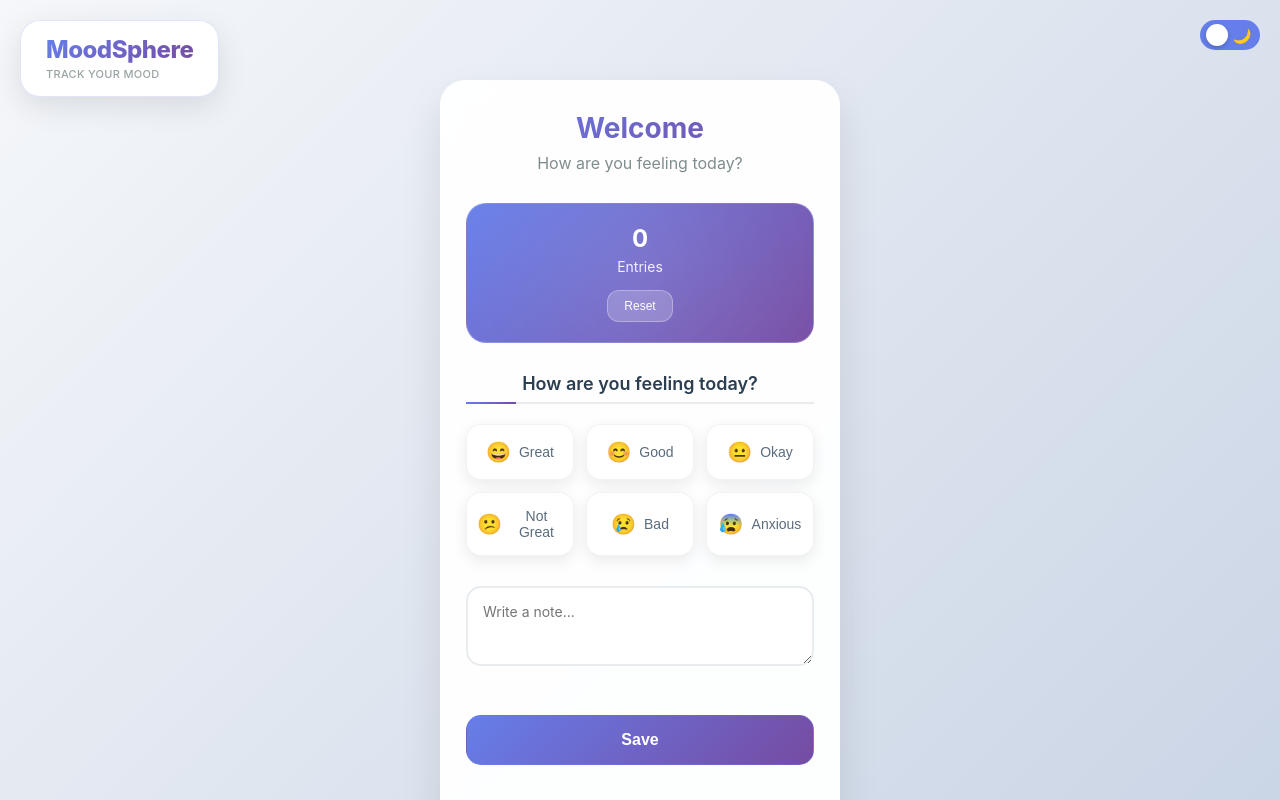
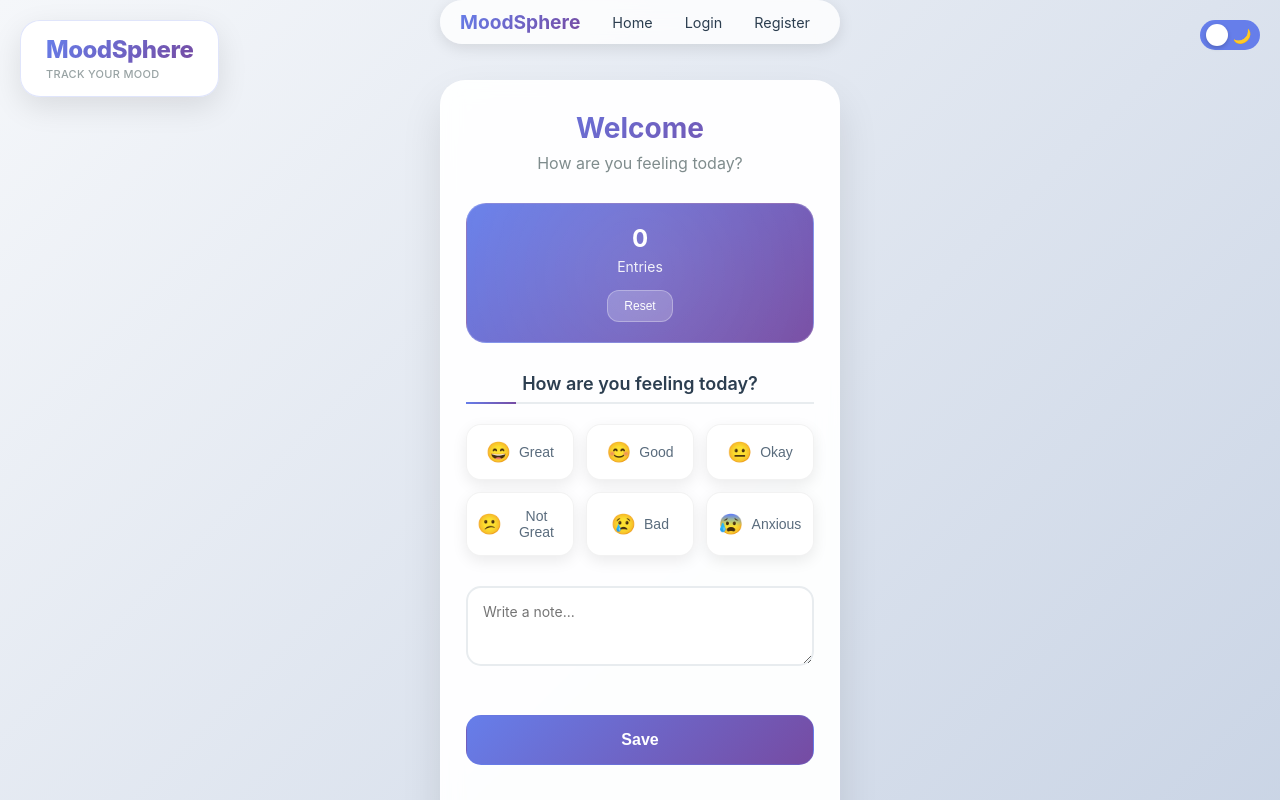
Before and after one commit to SivaDurshika-G/MoodSphere-, a React (Create React App) app in the folder frontend/: page / in a window 1280 px wide. Shown: the top 800 px of the page. Built offline with nearby package versions, Linux system fonts and the light colour scheme; no server answers.

Commit message:
Navbar added

```diff
--- a/frontend/src/App.js
+++ b/frontend/src/App.js
@@ -1,17 +1,25 @@
 import React from 'react';
 import { BrowserRouter as Router, Routes, Route } from 'react-router-dom';
+
+import Navbar from './components/Navbar';
 import Home from './pages/Home';
+import Dashboard from './pages/Dashboard';
+import Login from './pages/Login';
+import Register from './pages/Register';
 import Privacy from './pages/Privacy';
-import Terms from './pages/Terms'
-import './assets/styles/App.css';
+import Terms from './pages/Terms';
 
 export default function App() {
   return (
     <Router>
+      <Navbar />
       <Routes>
-        <Route path="/*" element={<Home />} />
-        <Route path= "/privacy" element={<Privacy/>}/>
-        <Route path= "/terms" element={<Terms/>}/>
+        <Route path="/" element={<Home />} />
+        <Route path="/dashboard" element={<Dashboard />} />
+        <Route path="/login" element={<Login />} />
+        <Route path="/register" element={<Register />} />
+        <Route path="/privacy" element={<Privacy />} />
+        <Route path="/terms" element={<Terms />} />
       </Routes>
     </Router>
   );
--- /dev/null
+++ b/frontend/src/assets/styles/Navbar.css
@@ -0,0 +1,62 @@
+/* Navbar Container */
+.navbar {
+  position: fixed;
+  top: 0;
+  left: 50%;
+  transform: translateX(-50%);
+  width: 100%;
+  max-width: 400px;
+  background: rgba(255, 255, 255, 0.8);
+  backdrop-filter: blur(10px);
+  border-radius: 25px;
+  padding: 10px 20px;
+  box-shadow: 0 4px 15px rgba(0, 0, 0, 0.1);
+  display: flex;
+  justify-content: space-between;
+  align-items: center;
+  z-index: 1000;
+}
+
+/* Brand Title */
+.navbar h1 {
+  font-size: 1.2rem;
+  color: #2c3e50;
+  margin: 0;
+}
+
+/* Menu List */
+.navbar ul {
+  list-style: none;
+  display: flex;
+  gap: 12px;
+  margin: 0;
+  padding: 0;
+}
+
+/* Links */
+.navbar ul li a {
+  text-decoration: none;
+  color: #2c3e50;
+  font-size: 0.9rem;
+  padding: 6px 10px;
+  border-radius: 8px;
+  transition: background 0.3s ease;
+}
+
+.navbar ul li a:hover {
+  background: rgba(0, 0, 0, 0.05);
+}
+
+/* Dark Theme Overrides */
+body.dark .navbar {
+  background: rgba(44, 62, 80, 0.8);
+}
+
+body.dark .navbar h1,
+body.dark .navbar ul li a {
+  color: #ecf0f1;
+}
+
+body.dark .navbar ul li a:hover {
+  background: rgba(236, 240, 241, 0.1);
+}
--- a/frontend/src/components/Navbar.js
+++ b/frontend/src/components/Navbar.js
@@ -1,5 +1,6 @@
-// frontend/src/components/Navbar.js
+import React from 'react';
 import { Link } from 'react-router-dom';
+import '../assets/styles/Navbar.css';
 
 export default function Navbar() {
   const token = localStorage.getItem('token');
@@ -18,8 +19,7 @@ export default function Navbar() {
             <li><Link to="/register">Register</Link></li>
           </>
         )}
-        <li><Link to="/privacy">Privacy</Link></li>
-        <li><Link to="/terms">Terms</Link></li>
+
       </ul>
     </nav>
   );
```
